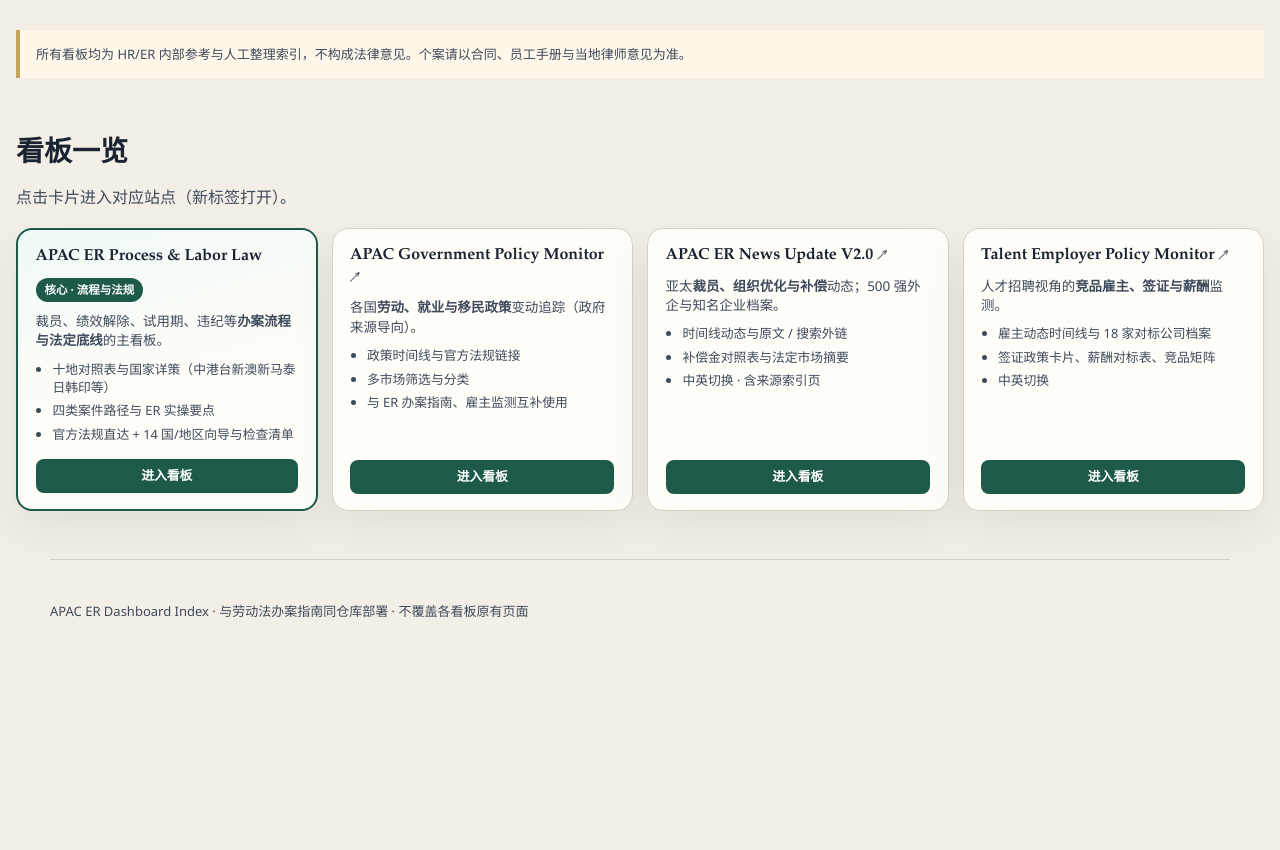
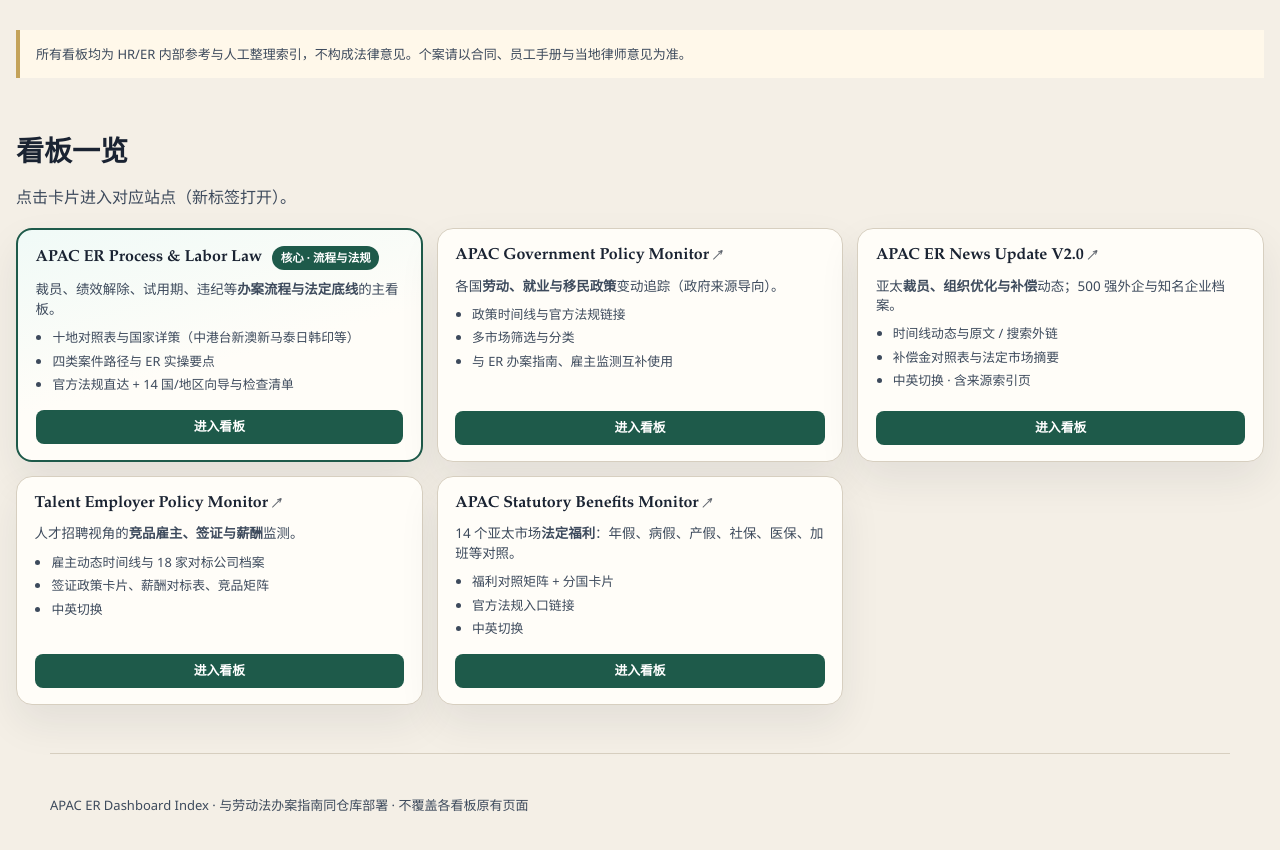
Before and after one commit to roqianebay/apac-labor-hr-practice, a plain HTML site: page web/er-dashboards.html in a window 1280 px wide. Shown: the part 228-1078 px from the top of the page. Before the commit the page ends 910 px from the top, so only its background shows below. Drawn offline with Linux system fonts and the light colour scheme.

Commit message:
Add APAC Benefits board to dashboard index and hub links
Co-authored-by: Cursor <cursoragent@cursor.com>

```diff
--- a/web/css/dashboard-hub.css
+++ b/web/css/dashboard-hub.css
@@ -14,12 +14,17 @@
 }
 .dash-grid {
   display: grid;
-  grid-template-columns: repeat(4, minmax(0, 1fr));
+  grid-template-columns: repeat(5, minmax(0, 1fr));
   gap: 14px;
   margin-top: 18px;
   align-items: stretch;
 }
-@media (max-width: 1200px) {
+@media (max-width: 1300px) {
+  .dash-grid {
+    grid-template-columns: repeat(3, minmax(0, 1fr));
+  }
+}
+@media (max-width: 900px) {
   .dash-grid {
     grid-template-columns: repeat(2, minmax(0, 1fr));
   }
--- a/web/js/dashboard-hub-data.js
+++ b/web/js/dashboard-hub-data.js
@@ -89,5 +89,20 @@ window.DASH_HUB_BOARDS = [
     ],
     href: "https://roqianebay.github.io/apac-ta-employer-policy-monitor/",
     ext: true
+  },
+  {
+    id: "benefits",
+    title: L("APAC Statutory Benefits Monitor", "APAC Statutory Benefits Monitor"),
+    pitch: L(
+      "14 个亚太市场<strong>法定福利</strong>：年假、病假、产假、社保、医保、加班等对照。",
+      "14 APAC markets — <strong>statutory benefits</strong>: leave, social insurance, medical, OT and more."
+    ),
+    bullets: [
+      L("福利对照矩阵 + 分国卡片", "Benefits matrix + country cards"),
+      L("官方法规入口链接", "Official source links"),
+      L("中英切换", "ZH/EN toggle")
+    ],
+    href: "https://roqianebay.github.io/apac-benefits-monitor/",
+    ext: true
   }
 ];
--- a/web/js/er-data.js
+++ b/web/js/er-data.js
@@ -732,5 +732,10 @@ window.ER_HUB_LINKS = [
     title: L("政府政策 Monitor", "Government policy monitor"),
     desc: L("亚太政府劳动与就业政策追踪", "APAC government labour & employment tracking"),
     href: "https://roqianebay.github.io/apac-policy-monitor/"
+  },
+  {
+    title: L("APAC Statutory Benefits", "APAC Statutory Benefits"),
+    desc: L("法定福利对照：年假、病假、社保、医保等", "Statutory benefits: leave, insurance, medical, OT"),
+    href: "https://roqianebay.github.io/apac-benefits-monitor/"
   }
 ];
```
